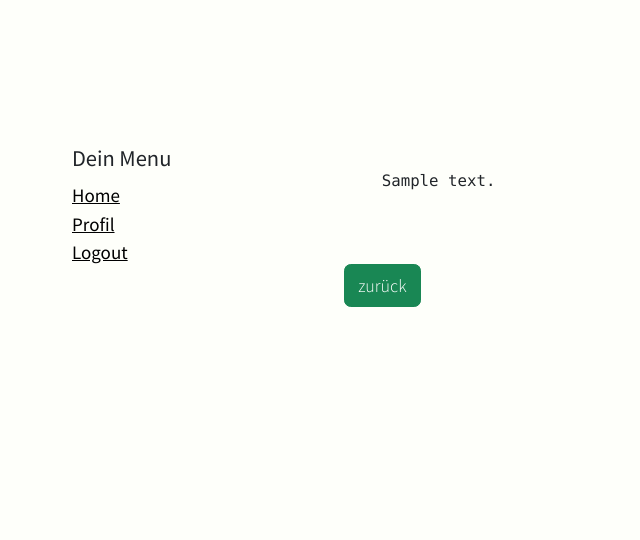
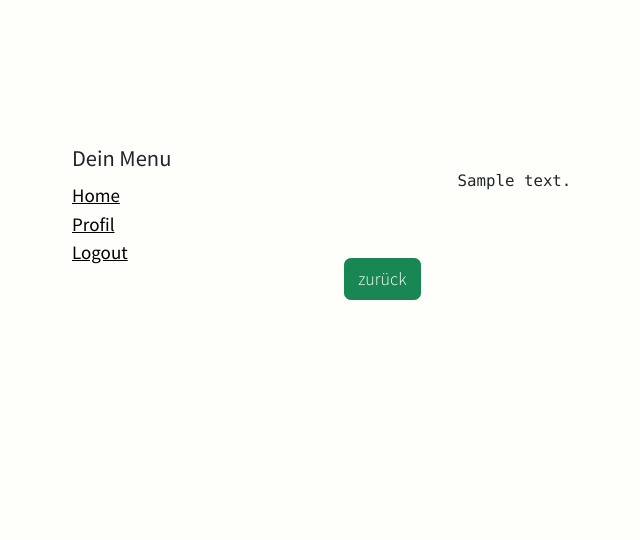
Before and after one commit to juntagrico/juntagrico-paas, a Django app: template adminconsole/templates/mailtexts.html in a window 1280 px wide. Shown: the part 220-760 px from the top of the page, without its empty margins (38-678 px from the left). Run offline with Django 3.2, Linux system fonts and the light colour scheme; the template is opened without the code that fills it: most values are stand-ins (such as "Sample title", 1, 10 or a date in 2020); some libraries are stand-ins or nearby versions.

Commit message:
better result view

```diff
--- a/adminconsole/templates/mailtexts.html
+++ b/adminconsole/templates/mailtexts.html
@@ -1,11 +1,12 @@
 {% extends "base.html" %}
 
 {% block content %}
-
-<pre><code>
-    {{ text }}
-</code></pre>
-<br/>
-<br/>
-<a href="/" class="btn btn-success">zurück</a>
+    <pre class="pre-scrollable">
+        <code>
+            {{ text }}
+        </code>
+    </pre>
+    <div>
+        <a href="/" class="btn btn-success">zurück</a>
+    </div>
 {% endblock %}
```
